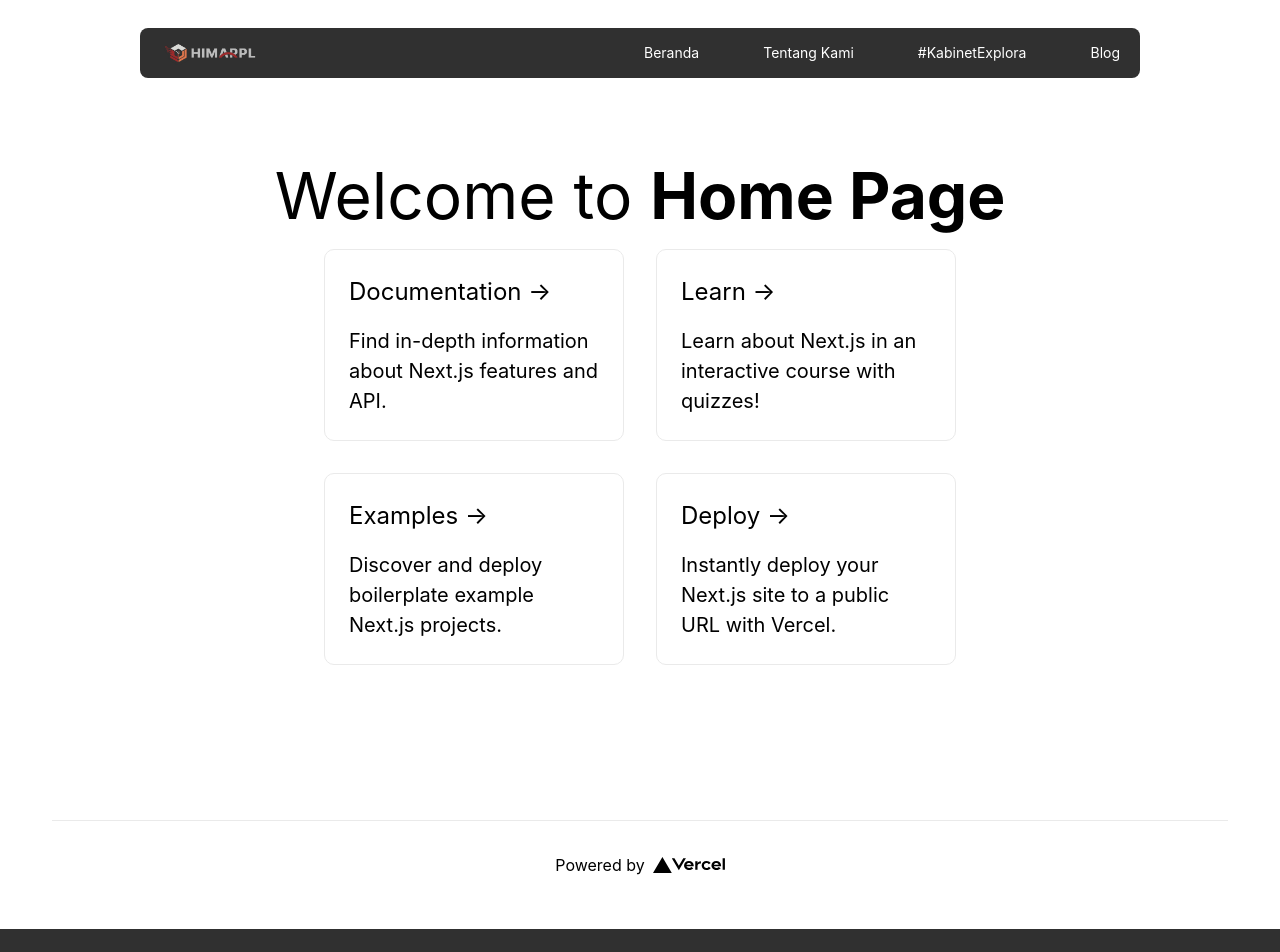
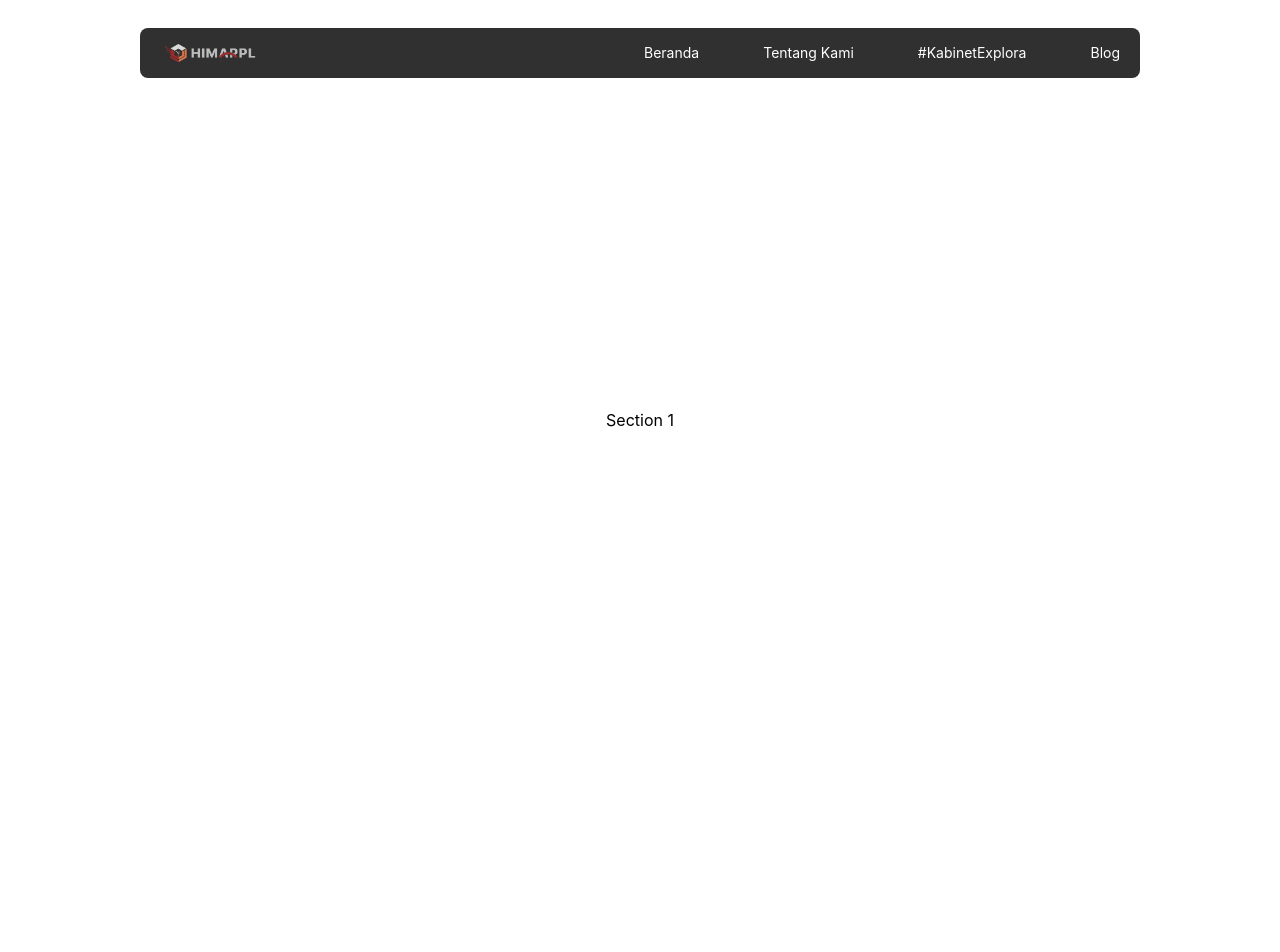
Before and after one commit to himarplupi/web-hima, a Next.js app: page /home in a window 1280 px wide. Shown: the top 952 px of the page. Built offline with nearby package versions, Linux system fonts and the light colour scheme.

Commit message:
feat: layout base

```diff
--- a/pages/home/index.js
+++ b/pages/home/index.js
@@ -1,64 +1,118 @@
 import Head from 'next/head';
 import Image from 'next/image';
+import { Fragment } from 'react';
 import styles from '../../styles/Home.module.css';
 
-export default function Home() {
+const Home = () => {
   return (
-    <div className={styles.container}>
+    <Fragment>
       <Head>
-        <title>Create Next App</title>
-        <meta name='description' content='Generated by create next app' />
-        <link rel='icon' href='/favicon.ico' />
+        <title>Home | HIMA RPL</title>
+        <meta
+          name='description'
+          content='Home page of Himpunan Mahasiswa Rekayasa Perangkat Lunak (HIMA RPL)'
+        />
       </Head>
 
-      <main className={styles.main}>
-        <h1 className={styles.title}>
-          Welcome to <b>Home Page</b>
-        </h1>
+      <div className='w-full flex flex-col gap-y-5'>
+        {/* Section 1 */}
+        <div className='w-full h-[800px] rounded-[20px] bg-web-color-orange-gradient grid place-items-center'>
+          Section 1
+        </div>
 
-        <div className={styles.grid}>
-          <a href='https://nextjs.org/docs' className={styles.card}>
-            <h2>Documentation &rarr;</h2>
-            <p>Find in-depth information about Next.js features and API.</p>
-          </a>
+        {/* Section 2 */}
+        <div className='w-full h-[660px] rounded-[20px] bg-web-color-light-gray grid place-items-center'>
+          Section 2
+        </div>
 
-          <a href='https://nextjs.org/learn' className={styles.card}>
-            <h2>Learn &rarr;</h2>
-            <p>Learn about Next.js in an interactive course with quizzes!</p>
-          </a>
+        {/* Section 3 */}
+        <div className='w-full h-[610px] rounded-[20px] bg-web-color-orange-gradient grid place-items-center'>
+          Section 3
+        </div>
 
-          <a
-            href='https://github.com/vercel/next.js/tree/canary/examples'
-            className={styles.card}
-          >
-            <h2>Examples &rarr;</h2>
-            <p>Discover and deploy boilerplate example Next.js projects.</p>
-          </a>
+        {/* Section 4 */}
+        <div className='w-full h-[775px] rounded-[20px] bg-web-color-light-gray grid place-items-center'>
+          Section 4
+        </div>
 
-          <a
-            href='https://vercel.com/new?utm_source=create-next-app&utm_medium=default-template&utm_campaign=create-next-app'
-            className={styles.card}
-          >
-            <h2>Deploy &rarr;</h2>
-            <p>
-              Instantly deploy your Next.js site to a public URL with Vercel.
-            </p>
-          </a>
+        {/* Section 5 */}
+        <div className='w-full h-[1225px] rounded-[20px] bg-web-color-dark-gray grid place-items-center'>
+          Section 5
         </div>
-      </main>
 
-      <footer className={styles.footer}>
-        <a
-          href='https://vercel.com?utm_source=create-next-app&utm_medium=default-template&utm_campaign=create-next-app'
-          target='_blank'
-          rel='noopener noreferrer'
-        >
-          Powered by{' '}
-          <span className={styles.logo}>
-            <Image src='/vercel.svg' alt='Vercel Logo' width={72} height={16} />
-          </span>
-        </a>
-      </footer>
-    </div>
+        {/* Section 6 */}
+        <div className='w-full h-[775px] rounded-[20px] bg-web-color-light-gray grid place-items-center'>
+          Section 6
+        </div>
+
+        {/* Section 7 */}
+        <div className='w-full h-[610px] rounded-[20px] bg-web-color-orange-gradient grid place-items-center'>
+          Section 7
+        </div>
+      </div>
+    </Fragment>
   );
-}
+};
+
+// export default function Home() {
+//   return (
+//     <div className={styles.container}>
+//       <Head>
+//         <title>Create Next App</title>
+//         <meta name='description' content='Generated by create next app' />
+//         <link rel='icon' href='/favicon.ico' />
+//       </Head>
+
+//       <main className={styles.main}>
+//         <h1 className={styles.title}>
+//           Welcome to <b>Home Page</b>
+//         </h1>
+
+//         <div className={styles.grid}>
+//           <a href='https://nextjs.org/docs' className={styles.card}>
+//             <h2>Documentation &rarr;</h2>
+//             <p>Find in-depth information about Next.js features and API.</p>
+//           </a>
+
+//           <a href='https://nextjs.org/learn' className={styles.card}>
+//             <h2>Learn &rarr;</h2>
+//             <p>Learn about Next.js in an interactive course with quizzes!</p>
+//           </a>
+
+//           <a
+//             href='https://github.com/vercel/next.js/tree/canary/examples'
+//             className={styles.card}
+//           >
+//             <h2>Examples &rarr;</h2>
+//             <p>Discover and deploy boilerplate example Next.js projects.</p>
+//           </a>
+
+//           <a
+//             href='https://vercel.com/new?utm_source=create-next-app&utm_medium=default-template&utm_campaign=create-next-app'
+//             className={styles.card}
+//           >
+//             <h2>Deploy &rarr;</h2>
+//             <p>
+//               Instantly deploy your Next.js site to a public URL with Vercel.
+//             </p>
+//           </a>
+//         </div>
+//       </main>
+
+//       <footer className={styles.footer}>
+//         <a
+//           href='https://vercel.com?utm_source=create-next-app&utm_medium=default-template&utm_campaign=create-next-app'
+//           target='_blank'
+//           rel='noopener noreferrer'
+//         >
+//           Powered by{' '}
+//           <span className={styles.logo}>
+//             <Image src='/vercel.svg' alt='Vercel Logo' width={72} height={16} />
+//           </span>
+//         </a>
+//       </footer>
+//     </div>
+//   );
+// }
+
+export default Home;
```
